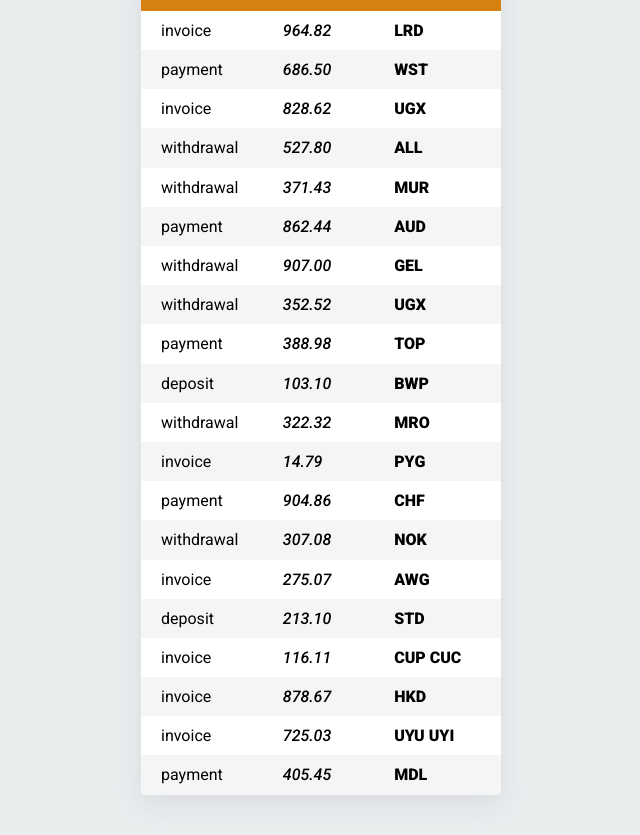
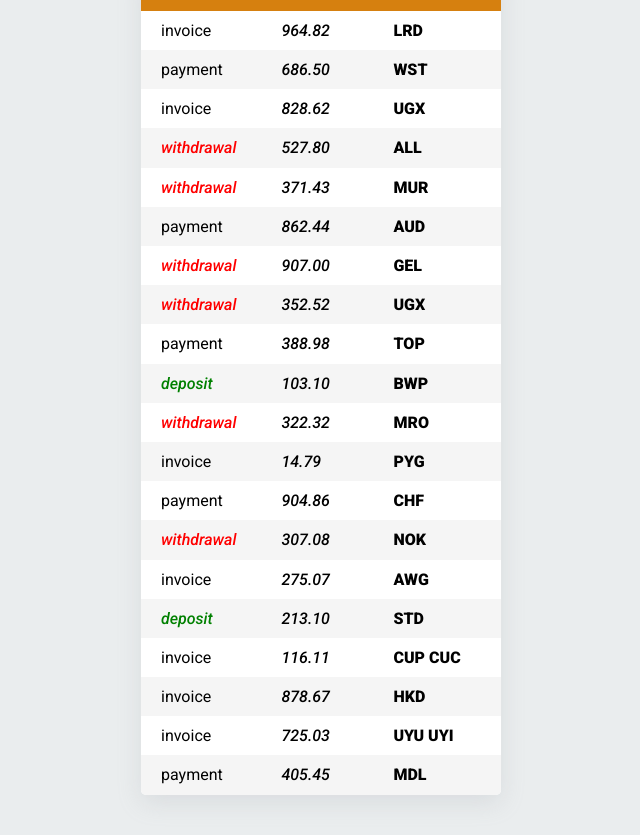
Before and after one commit to A-ZuMa/goit-react-hw-01-components, a React (Create React App) app: page / in a window 1280 px wide. Shown: the part 1205-2040 px from the top of the page, without its empty margins (319-959 px from the left). Built offline with nearby package versions, Linux system fonts and the light colour scheme.

Commit message:
Transaction styles update

```diff
--- a/src/components/TransactionHistory/TransactionHistory.jsx
+++ b/src/components/TransactionHistory/TransactionHistory.jsx
@@ -1,4 +1,5 @@
 import React from 'react';
+import clsx from 'clsx';
 import styles from './TransactionHistory.module.css';
 
 export const TransactionHistory = ({ items }) => {
@@ -15,7 +16,11 @@
       <tbody>
         {items.map(item => (
           <tr key={item.id}>
-            <td>{item.type}</td>
+            <td className={clsx(
+              styles.type,
+              item.type === "deposit" && styles.green,
+              item.type === "withdrawal" && styles.red,
+            )}>{item.type}</td>
             <td className={styles.TransactionAmmount}>{item.amount}</td>
             <td className={styles.TransactionCurrency}>{item.currency}</td>
           </tr>
--- a/src/components/TransactionHistory/TransactionHistory.module.css
+++ b/src/components/TransactionHistory/TransactionHistory.module.css
@@ -18,3 +18,11 @@
 .TransactionCurrency {
   font-weight: 900;
 }
+.red {
+  color: red;
+  font-style: italic;
+}
+.green {
+  color: green;
+  font-style: italic;
+}
```
